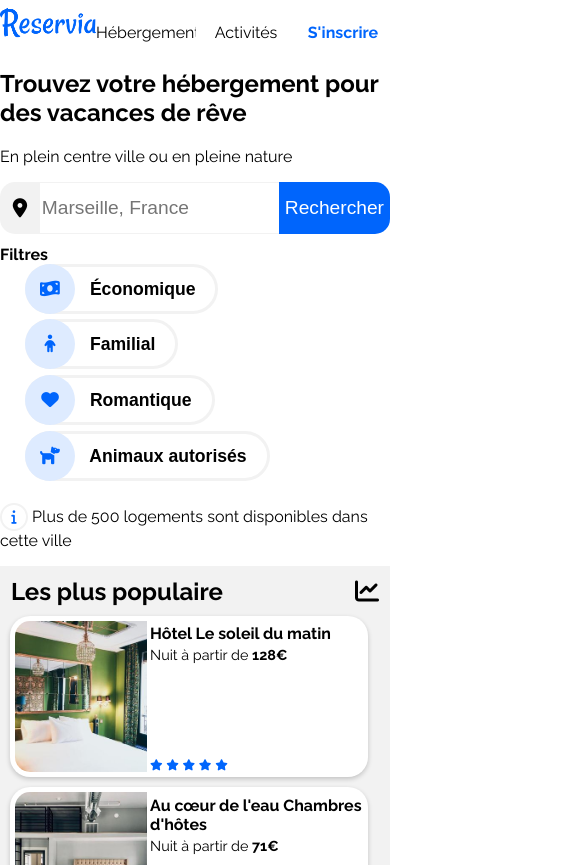
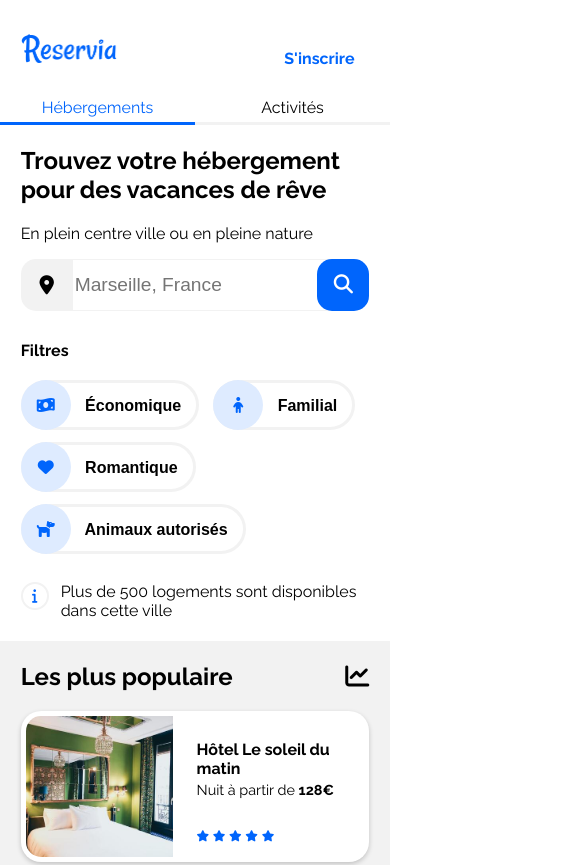
Before and after one commit to Loic2dot0/LoicMoreaux_2_09062021, a plain HTML site: page index.html in a window 390 px wide. Shown: the top 865 px of the page, 585 px wide, since content can reach past the window. Drawn offline with Linux system fonts and the light colour scheme.

Commit message:
Versions tablette et mobile fonctionnelles. index.html: ajout d'une classe --active dans le nav, section .search ajout d'un icone loupe pour le bouton de recherche pour le mode mobile. style.css: mise en forme pour les version mobile et tablette. Valide W3C

```diff
--- a/index.html
+++ b/index.html
@@ -22,7 +22,7 @@
             </div>
 
             <nav class="header_nav">
-                <a href="#lodging" class="header_nav_box__button effect_transition"><span>Hébergements</span></a>
+                <a href="#lodging" class="header_nav_box__button header_nav_box__button--active effect_transition"><span>Hébergements</span></a>
                 <a href="#activities" class="header_nav_box__button effect_transition"><span>Activités</span></a>
             </nav>
 
@@ -38,7 +38,7 @@
                 <div class="search_button">
                     <label for="location" class="search_button__location"><a href="#" class="effect_transition effect_zoom" title="Localisez moi!"><i class="fas fa-map-marker-alt"></i></a></label>
                     <input type="text" name="location" id="location" placeholder="Marseille, France" class="search_button__input"/>
-                    <button class="search_button__button effect_transition effect_zoom">Rechercher</button>
+                    <button class="search_button__button effect_transition effect_zoom"><i class="fas fa-search search_button__button--ico"></i><span class="search_button__button--text">Rechercher</span></button>
                 </div>
 
                 <div class="search_filter">
--- a/style.css
+++ b/style.css
@@ -169,6 +169,10 @@ header
     border-top: solid 1px #F2F2F2;
     border-bottom: solid 1px #F2F2F2;
     border-radius: 0;
+}
+
+.search_button__button--ico{
+    display: none;
 }
 
 .search_button__button{
@@ -427,7 +431,6 @@ footer{
         display: flex;
         flex-direction: row;
         justify-content: space-between;
-        flex-wrap: wrap;
     }
 
     .popular{
@@ -437,6 +440,7 @@ footer{
     .popular_card{
         width: 27vw;
         height: 11.3vw;
+        min-height: 110px;
         margin: 0 0 2.8vw 0;
     }
 
@@ -450,24 +454,106 @@ footer{
         height:12.5vw;
     }
 
+    .activities_boxcard{
+        flex-direction: row;
+        height:auto;
+    }
 
+    .activities_boxcard>*{
+        height: 29vw;
+        width: 30vw;
+        margin-bottom: 2vw;
+    }
+
+    .activities_card__figure figcaption{
+        line-height: 56px;
+        font-size: 0.9rem;
+    }
 }
 
-@media screen and (max-width:768px){
-    body>*:not(footer), .footer_card{
+@media screen and (max-width:767px){
+    body>*:not(.search){
         width: 100%;
+    }
+
+    header{
+        flex-wrap: wrap;
+        justify-content: space-between;
+        padding-top: 6.7vw;
     }
 
     .header_logo{
         flex:0;
+        order:1;
+        margin-left: 5.3vw;
+    }
+
+    .header_button_subscrib{
+        order:2;
+        margin-right: 5.3vw;
+    }
+
+    .header_nav{
+        order:3;
+        width: 100vw;
     }
 
     .header_nav_box__button{
-        width: 100px; /*test */
+        width: 50%;
+        border-bottom: solid 0.8vw #F2F2F2;
+    }
+
+    .header_nav_box__button--active{
+        border-bottom: solid 0.8vw #0065FC;
+        color: #0065FC;
+    }
+
+    .search, .popular>*, .lodging, .activities>*, .footer_card{
+        margin: 5.3vw;
+        width:auto;
+    }
+
+    .search_button__input{
+        flex:1;
+    }
+
+    .search_button__button{
+        width: 52px;
+        border-radius: 15px;
+        margin-left: -30px;
+    }
+
+    .search_button__button--ico{
+        display:inline;
+    }
+
+    .search_button__button--text{
+        display:none;
+    }
+
+    .search_filter{
+        display: flex;
+        flex-wrap: wrap;
     }
 
     .search_filter b{
-        display: block;
+        width: 100%;
+        margin: 20px 0;
+    }
+
+    .search_filter__button{
+        margin: auto auto 12px 0;
+        padding-right: 15px;;
+        font-size: 1rem;
+    }
+
+    .search__info i{
+        float:left;
+        margin-right: 12px;
+    }
+
+    .search__info{
+        min-height: 30px;
     }
 
     .result>*{
@@ -478,16 +564,19 @@ footer{
         background-color: #fff;
     }
 
-    .lodging_boxcard, .popular_boxcard, footer{
-        flex-direction: column;
+    .lodging>*{
+        margin: 0;
     }
 
-    .lodging_boxcard, .popular_boxcard, .activities_boxcard{
-        margin: 2.5vw; /*2.5vw */
+    .lodging_boxcard, .popular_boxcard, footer, .activities_boxcard{
+        flex-direction: column;
+        align-content: flex-end;
     }
 
     .popular_card, .lodging_card, .activities_card{
-        width: 89.3vw;
+        box-sizing: border-box;
+        width: 100%;
+        margin-bottom: 6vw;
     }
 
     .popular_card{
@@ -495,18 +584,39 @@ footer{
     }
 
     .popular_card__img{
-        width: 33.9vw;
+        min-width: 33.9vw;
+        flex:1;
+    }
+
+    .popular_card__text{
+        max-width: 160px;
+        margin: 5.3vw 5.3vw 3.7vw 5.3vw;
     }
 
     .lodging_card{
         height: 53.3vw;
+        justify-content: space-between;
+    }
+
+    .lodging_card>*:not(:first-child){
+        margin: 0.5vw 4.5vw;
+    }
+
+    .lodging_card:last-child{
+        margin-bottom: 2.9vw;
     }
 
     .lodging_card__img{
-        height: 30.4vw;
+        min-height: 30.4vw;
+        margin-bottom: 2vw;
+        flex: 1;
     }
 
-    .activities_card, .activities_card--height01, .activities_card--height02, .activities_card--height03, .activities_card--height04{
+    .activities_boxcard>*{
         height: 50.7vw;
     }
+
+    footer{
+        padding: 0;
+    }
 }
```
